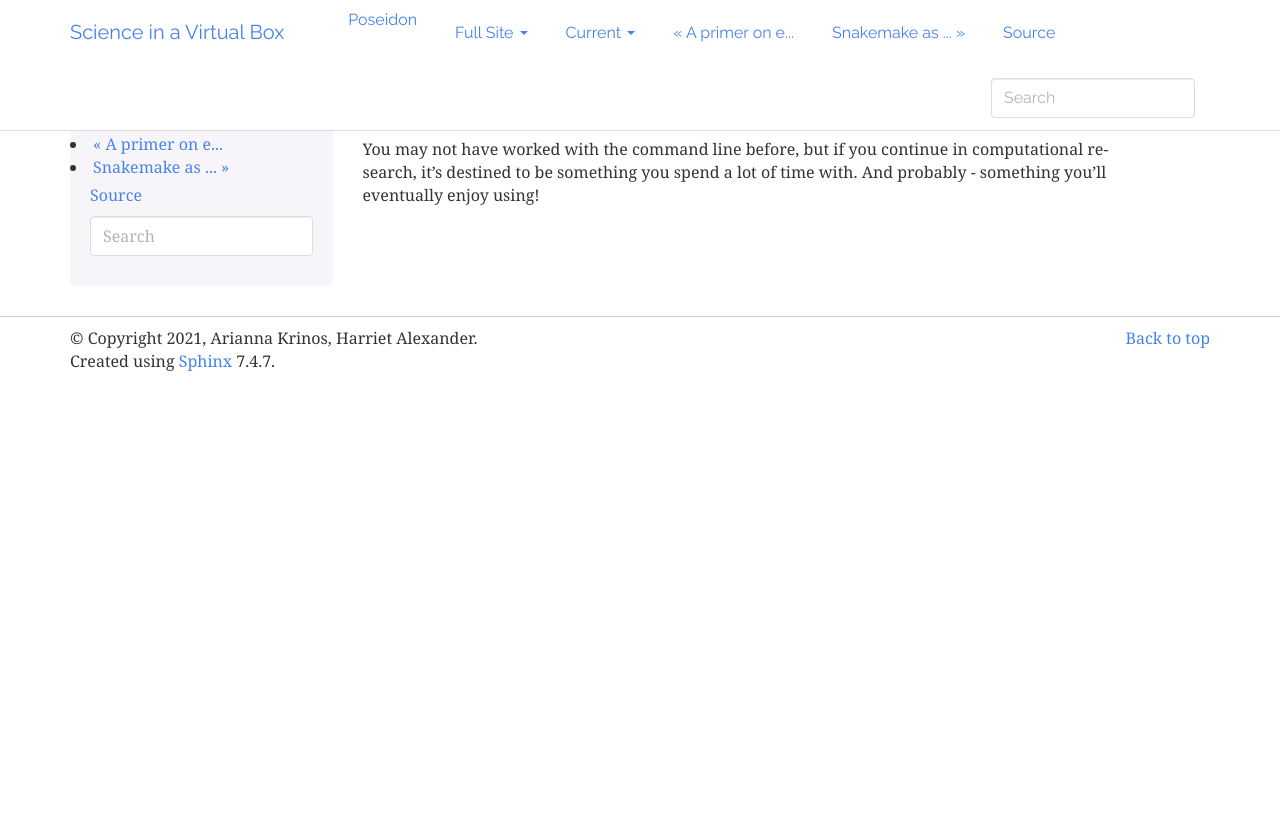
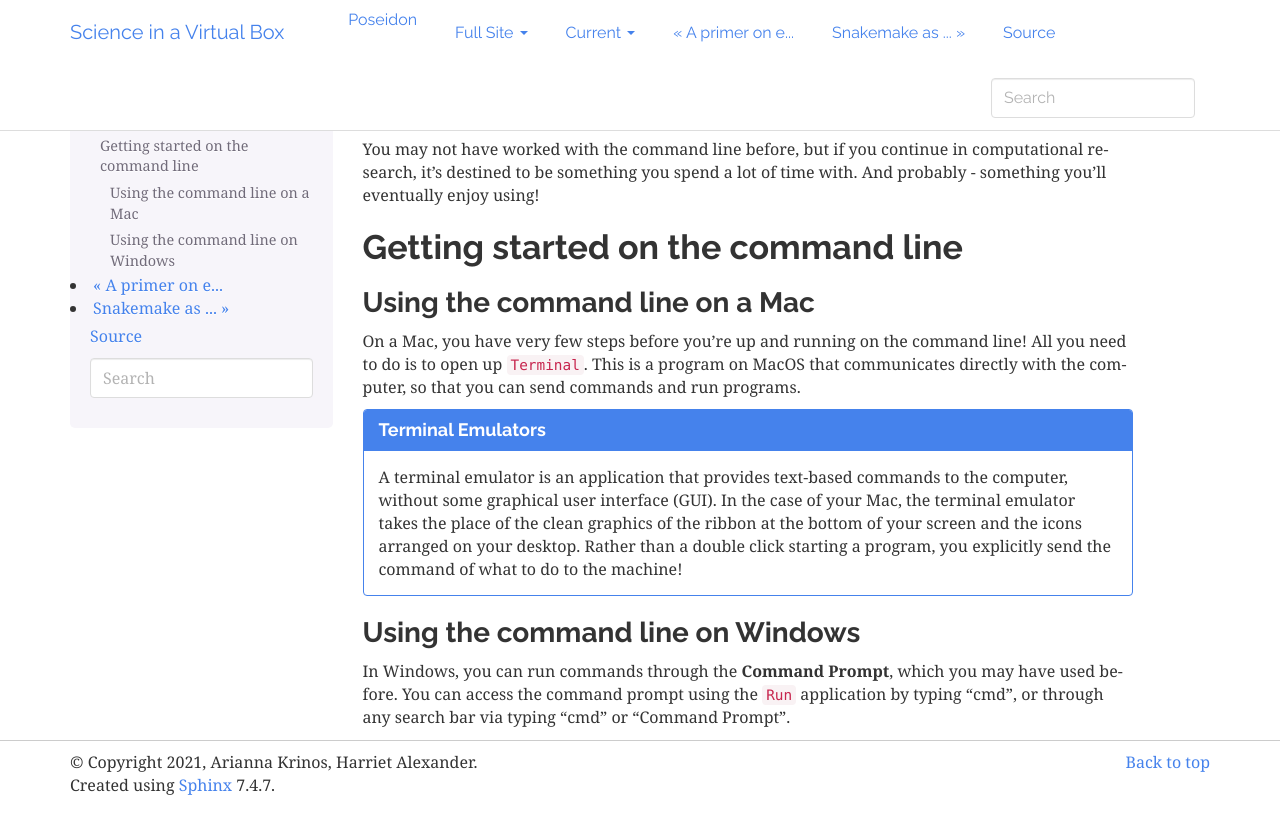
Before and after one commit to AlexanderLabWHOI/cs-sea-catg, a Sphinx documentation site: the page built from docs/getting-started-poseidon.md, in a window 1280 px wide. Shown: the top 834 px of the page. Built offline with Sphinx 7.4.7, drawn with Linux system fonts in a browser that asks for light colours.

Commit message:
Adding some command line information

```diff
--- a/docs/getting-started-poseidon.md
+++ b/docs/getting-started-poseidon.md
@@ -1,3 +1,22 @@
 # The command line
 
 You may not have worked with the command line before, but if you continue in computational research, it's destined to be something you spend a lot of time with. And probably - something you'll eventually enjoy using!
+
+## Getting started on the command line
+
+### Using the command line on a Mac
+
+On a Mac, you have very few steps before you're up and running on the command line! All you need to do is to open up `Terminal`. This is a program on MacOS that communicates directly with the computer, so that you can send commands and run programs.
+
+<div class="panel panel-primary">
+  <div class="panel-heading">
+    <h3 class="panel-title">Terminal Emulators</h3>
+  </div>
+  <div class="panel-body">
+    A terminal emulator is an application that provides text-based commands to the computer, without some graphical user interface (GUI). In the case of your Mac, the terminal emulator takes the place of the clean graphics of the ribbon at the bottom of your screen and the icons arranged on your desktop. Rather than a double click starting a program, you explicitly send the command of what to do to the machine!
+  </div>
+</div>
+
+### Using the command line on Windows
+
+In Windows, you can run commands through the **Command Prompt**, which you may have used before. You can access the command prompt using the `Run` application by typing "cmd", or through any search bar via typing "cmd" or "Command Prompt".
--- a/docs/index.rst
+++ b/docs/index.rst
@@ -19,4 +19,4 @@ Follow the links below to start to dive into some of the topics covered on this
 Getting help
 ------------
 
-In addition to this resource, there are a number of other really awesome sources of content out there about how to get around on the command line and with research. These include `Software Carpentries <https://software-carpentry.org/>`_.
+In addition to this resource, there are a number of other really awesome sources of content out there about how to get around on the command line and with research. These include `Software Carpentries <https://software-carpentry.org/>`_ for computing and data-based lessons and `VisuAlgo <https://visualgo.net/en>`_ for bioinformatics algorithms.
```
